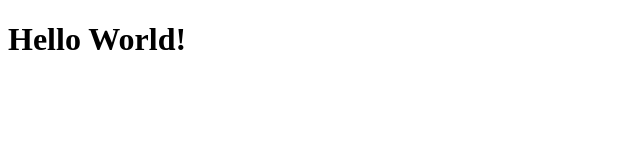
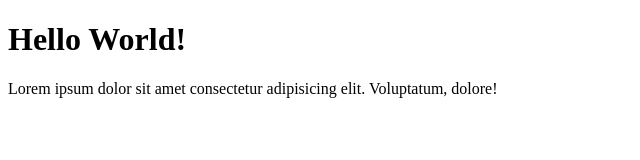
Before and after one commit to Adryan1Ten/adryan-git-test-2, a plain HTML site: page index.html in a window 1280 px wide. Shown: the whole page, without its empty margins (0-640 px from the left). Drawn offline with Linux system fonts and the light colour scheme.

Commit message:
menambahkan paragraf

```diff
--- a/index.html
+++ b/index.html
@@ -7,5 +7,6 @@
 </head>
 <body>
     <h1>Hello World!</h1>
+    <p>Lorem ipsum dolor sit amet consectetur adipisicing elit. Voluptatum, dolore!</p>
 </body>
 </html>
```
